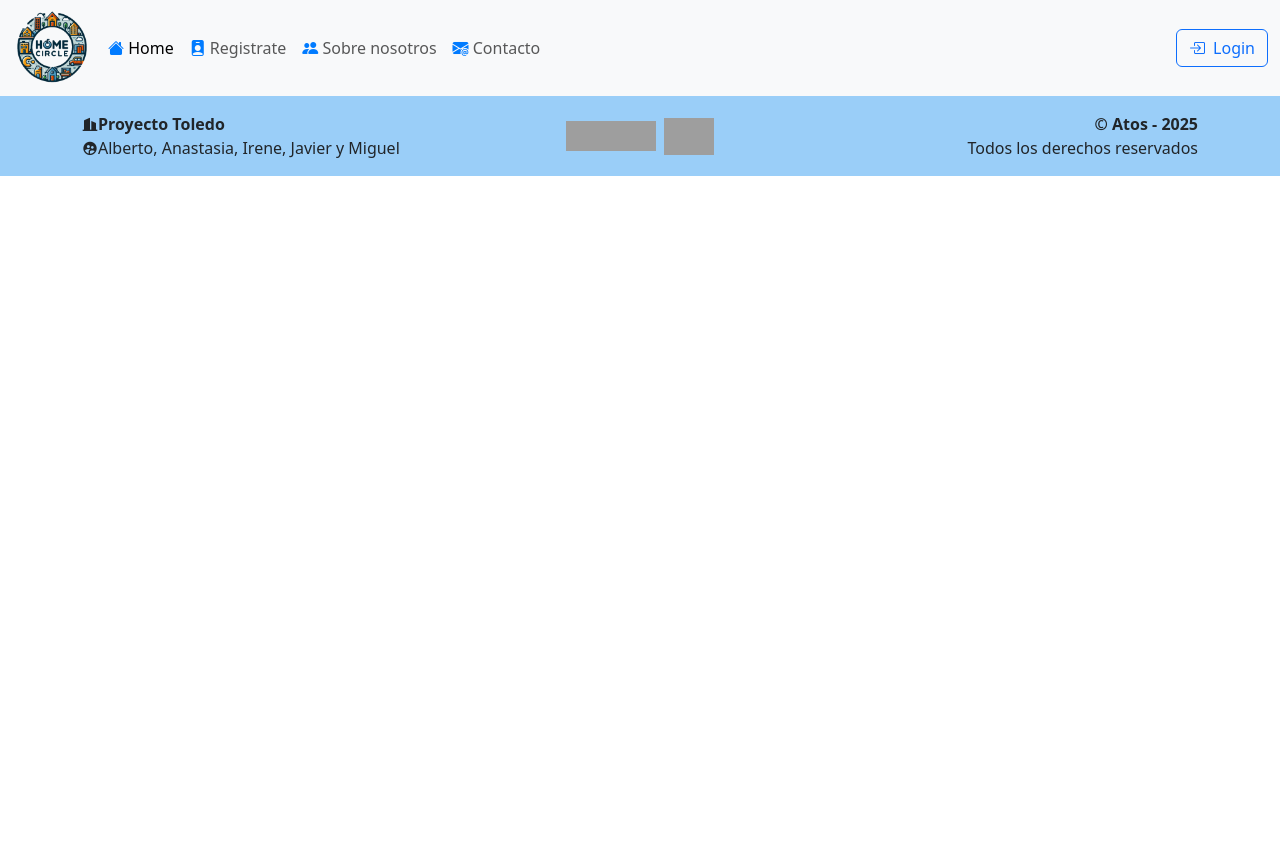
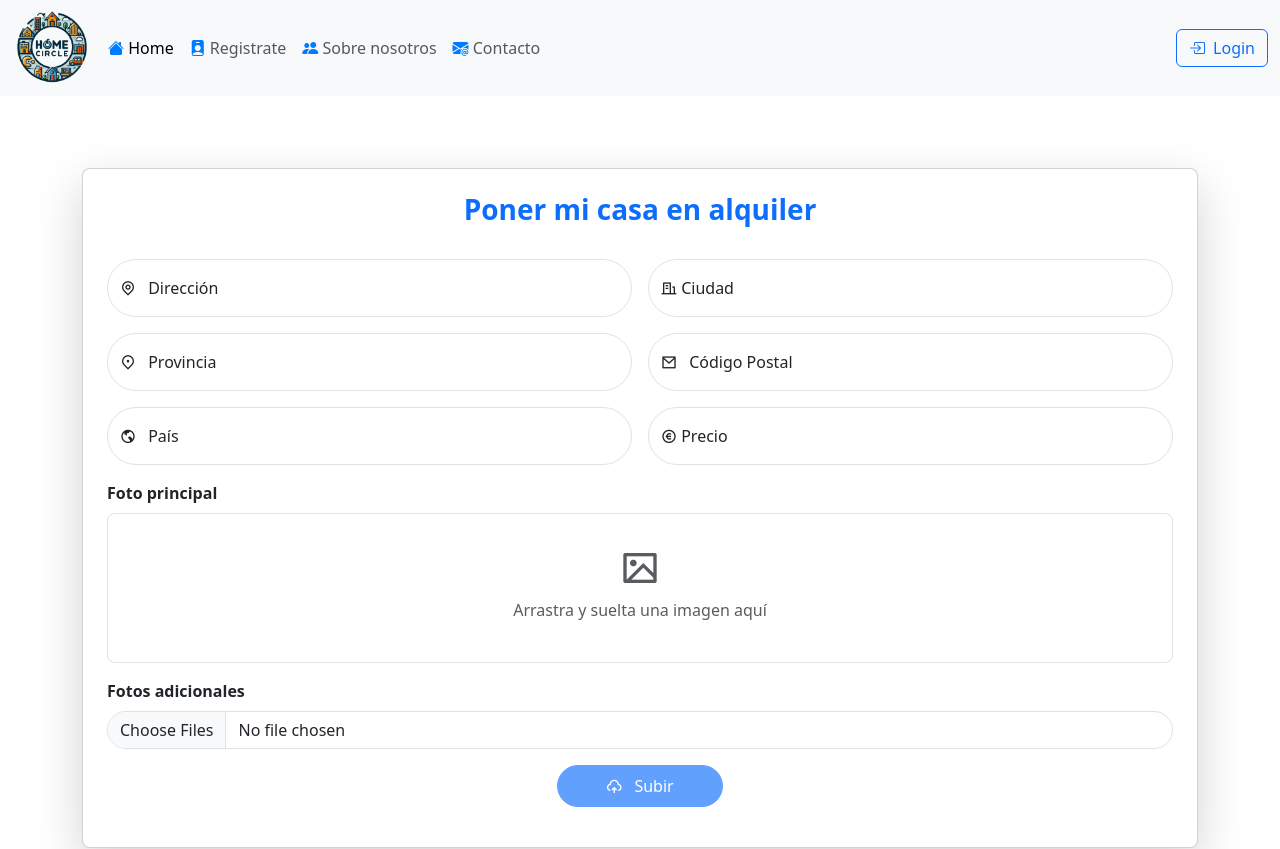
Before and after one commit to javierRodriguezEviden/homeCircle, an Angular app in the folder frontend/homeCircle/: page /alquilar in a window 1280 px wide. Before the commit this address led to /. Shown: the top 849 px of the page. Before the commit the page ends 800 px from the top, so only its background shows below. Built offline with nearby package versions, Linux system fonts and the light colour scheme; grey boxes are pictures that could not be loaded.

Commit message:
Version 1.0 - 15.05.2025 - alberto - 8.58 - cambios actualizados

```diff
--- /dev/null
+++ b/frontend/homeCircle/src/app/alquilar/alquilar.component.css
@@ -0,0 +1,17 @@
+.drop-zone {
+  border: 2px dashed #ccc;
+  transition: border-color 0.3s ease;
+}
+
+.drop-zone:hover {
+  border-color: #0d6efd;
+}
+
+.drop-zone i {
+  font-size: 3rem;
+}
+
+
+main {
+  flex: 1; /* Hace que el contenido principal ocupe todo el espacio disponible */
+}
--- /dev/null
+++ b/frontend/homeCircle/src/app/alquilar/alquilar.component.html
@@ -0,0 +1,95 @@
+<main>
+  <div class="container mt-5 py-4">
+    <div class="card shadow-lg rounded-3 p-4">
+      <h3 class="text-center mb-4 text-primary"><strong>Poner mi casa en alquiler</strong></h3>
+
+      <!-- Formulario -->
+      <form [formGroup]="rentForm" class="row g-3 py-2 mb-2">
+        <!-- Dirección -->
+        <div class="col-md-6">
+          <div class="form-floating">
+            <input type="text" class="form-control rounded-pill" id="direccion" placeholder="Dirección"
+              formControlName="direccion" required>
+            <label for="direccion"><i class="ri-map-pin-line me-2"></i> Dirección</label>
+          </div>
+        </div>
+
+        <!-- Ciudad -->
+        <div class="col-md-6">
+          <div class="form-floating">
+            <input type="text" class="form-control rounded-pill" id="ciudad" placeholder="Ciudad"
+              formControlName="ciudad" required>
+            <label for="ciudad"><i class="ri-building-line"></i> Ciudad</label>
+          </div>
+        </div>
+
+        <!-- Provincia -->
+        <div class="col-md-6">
+          <div class="form-floating">
+            <input type="text" class="form-control rounded-pill" id="provincia" placeholder="Provincia"
+              formControlName="provincia" required>
+            <label for="provincia"><i class="ri-map-pin-2-line me-2"></i> Provincia</label>
+          </div>
+        </div>
+
+        <!-- Código Postal -->
+        <div class="col-md-6">
+          <div class="form-floating">
+            <input type="text" class="form-control rounded-pill" id="codigoPostal" placeholder="Código Postal"
+              formControlName="codigoPostal" required>
+            <label for="codigoPostal"><i class="ri-mail-line me-2"></i> Código Postal</label>
+          </div>
+        </div>
+
+        <!-- País -->
+        <div class="col-md-6">
+          <div class="form-floating">
+            <input type="text" class="form-control rounded-pill" id="pais" placeholder="País" formControlName="pais"
+              required>
+            <label for="pais"><i class="ri-earth-line me-2"></i> País</label>
+          </div>
+        </div>
+        <div class="col-md-6">
+          <div class="form-floating">
+            <input type="text" class="form-control rounded-pill" id="pais" placeholder="Precio" formControlName="precio"
+              required>
+            <label for="pais"><i class="ri-money-euro-circle-line"></i> Precio</label>
+          </div>
+        </div>
+
+        <!-- Foto Principal (Drag & Drop) -->
+        <div class="col-md-12">
+          <label for="fotoPrincipal" class="form-label"><strong>Foto principal</strong></label>
+          <div class="drop-zone border rounded-3 d-flex flex-column justify-content-center align-items-center p-4"
+            (dragover)="onDragOver($event)" (dragleave)="onDragLeave($event)" (drop)="onDrop($event)">
+            <i class="ri-image-line fs-1 text-muted"></i>
+            <p class="text-muted">Arrastra y suelta una imagen aquí</p>
+            <input type="file" id="fotoPrincipal" accept="image/*" (change)="onFileChange($event)" hidden>
+          </div>
+          <div *ngIf="selectedImage" class="mt-3">
+            <img [src]="selectedImage" alt="Preview" class="img-thumbnail w-100">
+          </div>
+        </div>
+
+        <!-- Fotos -->
+        <div class="col-md-12">
+          <label for="fotosAdicionales" class="form-label"><strong>Fotos adicionales</strong></label>
+          <input type="file" id="fotosAdicionales" multiple accept="image/*" (change)="onAdditionalFilesChange($event)"
+            class="form-control rounded-pill">
+          <div *ngIf="additionalImages.length > 0" class="mt-3 row">
+            <div *ngFor="let image of additionalImages" class="col-4">
+              <img [src]="image" alt="Preview" class="img-thumbnail w-100">
+            </div>
+          </div>
+        </div>
+
+        <!-- Botón de Subir -->
+        <div class="col-md-12 text-center">
+          <button type="submit" class="btn btn-primary rounded-pill px-5 py-2" [disabled]="rentForm.invalid">
+            <i class="ri-upload-cloud-2-line me-2"></i> Subir
+          </button>
+        </div>
+      </form>
+    </div>
+  </div>
+</main>
--- /dev/null
+++ b/frontend/homeCircle/src/app/alquilar/alquilar.component.ts
@@ -0,0 +1,89 @@
+import { Component } from '@angular/core';
+import { FormBuilder, FormGroup, Validators } from '@angular/forms';
+
+@Component({
+  selector: 'app-alquilar',
+  templateUrl: './alquilar.component.html',
+  standalone: false,
+  styleUrls: ['./alquilar.component.css'],
+})
+export class AlquilarComponent {
+  rentForm: FormGroup; // Formulario reactivo
+  selectedImage: string | null = null; // Para previsualizar la foto principal
+  additionalImages: string[] = []; // Para previsualizar fotos adicionales
+
+  constructor(private fb: FormBuilder) {
+    // Inicialización del formulario reactivo
+      this.rentForm = this.fb.group({
+      direccion: ['', Validators.required],
+      ciudad: ['', Validators.required],
+      provincia: ['', Validators.required],
+      codigoPostal: ['', Validators.required],
+      pais: ['', Validators.required],
+      precio: ['', Validators.required],
+    });
+  }
+
+  // Manejar cambio de archivo en el input oculto (foto principal)
+  onFileChange(event: any): void {
+    const file = event.target.files[0];
+    if (file) {
+      const reader = new FileReader();
+      reader.onload = (e: any) => {
+        this.selectedImage = e.target.result; // Previsualización de la imagen
+      };
+      reader.readAsDataURL(file);
+    }
+  }
+
+  // Manejar archivos adicionales
+  onAdditionalFilesChange(event: any): void {
+    const files = event.target.files;
+    for (let i = 0; i < files.length; i++) {
+      const reader = new FileReader();
+      reader.onload = (e: any) => {
+        this.additionalImages.push(e.target.result); // Previsualización de las imágenes
+      };
+      reader.readAsDataURL(files[i]);
+    }
+  }
+
+  onDragOver(event: DragEvent): void {
+    event.preventDefault();
+    event.stopPropagation();
+  }
+
+  onDragLeave(event: DragEvent): void {
+    event.preventDefault();
+    event.stopPropagation();
+  }
+
+  onDrop(event: DragEvent): void {
+    event.preventDefault();
+    event.stopPropagation();
+    const files = event.dataTransfer?.files;
+    if (files && files.length > 0) {
+      const file = files[0];
+      const reader = new FileReader();
+      reader.onload = (e: any) => {
+        this.selectedImage = e.target.result; // Previsualización de la imagen
+      };
+      reader.readAsDataURL(file);
+    }
+  }
+}
+
+
+
+
+  /*// Enviar formulario
+  onSubmit(): void {
+    if (this.rentForm.valid) {
+      console.log('Datos del formulario:', this.rentForm.value);
+      console.log('Foto principal:', this.selectedImage);
+      console.log('Fotos adicionales:', this.additionalImages);
+      alert('¡Formulario enviado correctamente!');
+    } else {
+      alert('Por favor, completa todos los campos obligatorios.');
+    }
+  }*/
--- a/frontend/homeCircle/src/app/login/login.component.ts
+++ b/frontend/homeCircle/src/app/login/login.component.ts
@@ -41,7 +41,7 @@ export class LoginComponent {
 
         // Redirigir después de un breve delay
         setTimeout(() => {
-          this.router.navigate(['/miPerfil']); // Ruta protegida
+          this.router.navigate(['/homeRegistrado']); // Ruta protegida
         }, 1000);
       },
       (error) => {
--- a/frontend/homeCircle/src/app/mi-perfil/mi-perfil.component.html
+++ b/frontend/homeCircle/src/app/mi-perfil/mi-perfil.component.html
@@ -69,8 +69,8 @@
         </h4>
         <h5 class="text-center">¿Deseas hacerlo?</h5>
         <div class="text-center py-3">
-        <button type="button" class="btn btn-primary">
-            ¡Alquilala ya!
+        <button type="button" class="btn btn-primary" href="/alquilar">
+            <a href="/alquilar" style="color: white;">¡Alquilala ya!</a>
         </button>
         </div>
     </div>
```
Also changed, not shown: frontend/homeCircle/src/app/app.module.ts (+8 -4 lines), 1 other file (tests, documents, lock files or other folders).
